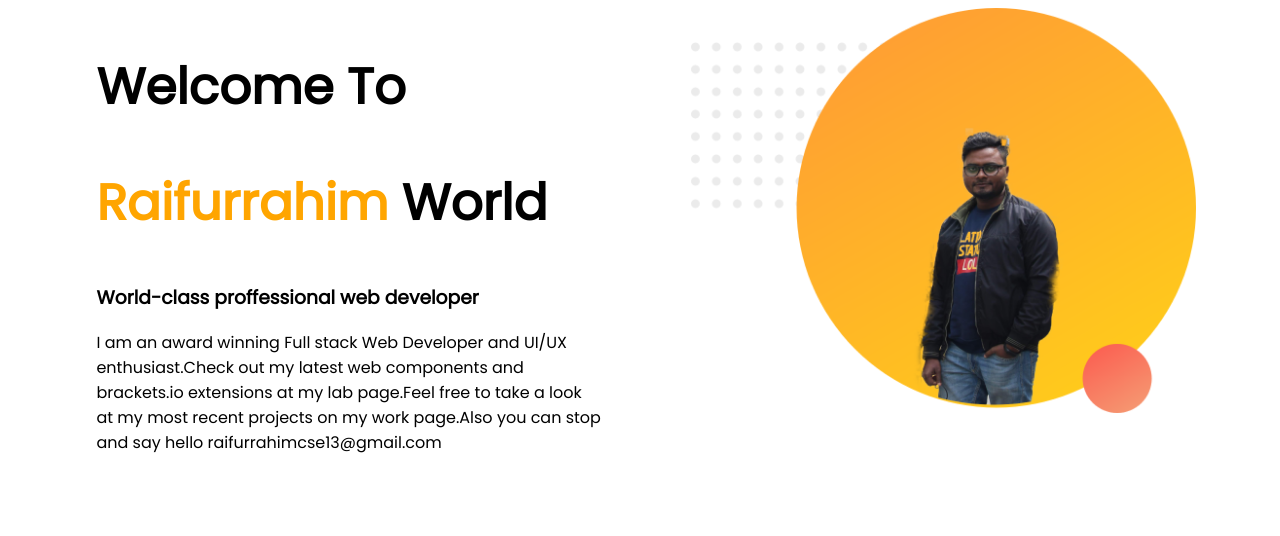
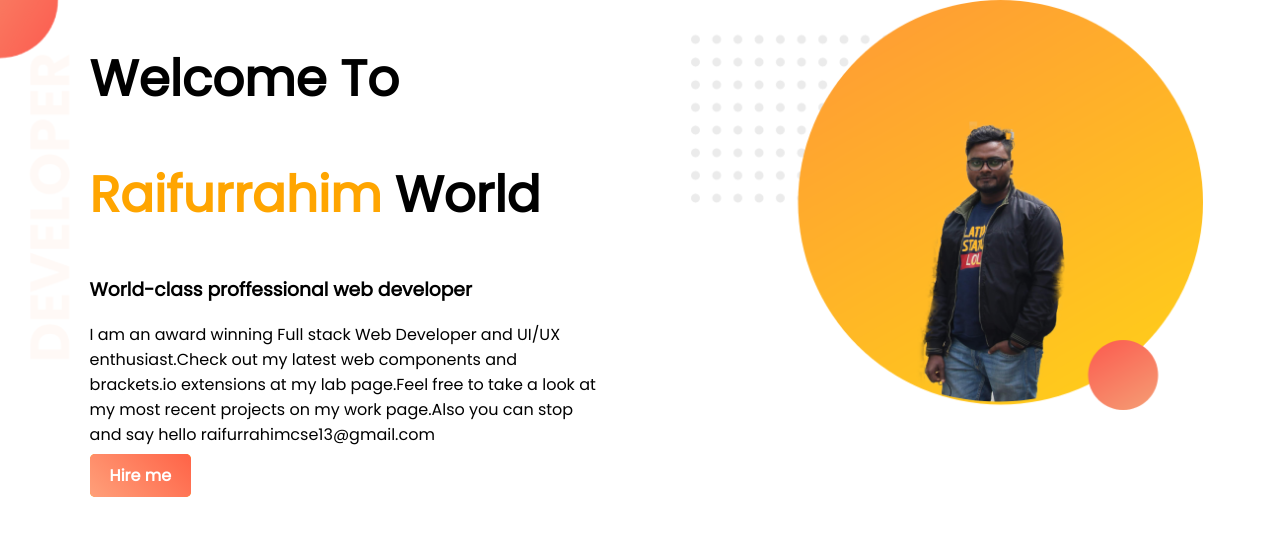
Before and after one commit to LaZyRaifur/web-portfolio, a plain HTML site: page index.html in a window 1280 px wide. Drawn offline with Linux system fonts and the light colour scheme.

Commit message:
adding hire me button and change background image

```diff
--- a/index.html
+++ b/index.html
@@ -8,13 +8,14 @@
     <link rel="stylesheet" href="style.css">
 </head>
 <body>
-   <section>
+   <section class="top-banner">
        <div class="half-width">
 
         <h1>Welcome To</h1>
         <h1><span class="name-highlight">Raifurrahim</span> World</h1>
         <h3>World-class proffessional web developer</h3>
         <p>I am an award winning Full stack Web Developer and UI/UX enthusiast.Check out my latest web components and brackets.io extensions at my lab page.Feel free to take a look at my most recent projects on my work page.Also you can stop and say hello raifurrahimcse13@gmail.com</p>
+        <a class="link-button" target="_blank" href="https://www.linkedin.com/in/raifur-rahim-15b486133/">Hire me</a>
 
    </div>
 <div class="half-width">
--- a/style.css
+++ b/style.css
@@ -1,5 +1,6 @@
 body{
     font-family: 'Poppins', sans-serif;
+    margin: 0;
 }
 h1{
     font-size: 50px;
@@ -16,3 +17,19 @@ h1{
 .half-width img{
     width: 100%;
 }
+.top-banner{
+    background-image: url("photos/top-banner.png");
+    background-repeat: no-repeat;
+}
+section{
+    height: 500px;
+}
+.link-button{
+    text-decoration: none;
+    background-color: orange;
+    padding: 10px 20px;
+    border-radius: 5px;
+    color: white;
+    font-weight: bold;
+    background-image: linear-gradient( 45deg, lightSalmon,tomato);
+}
```
